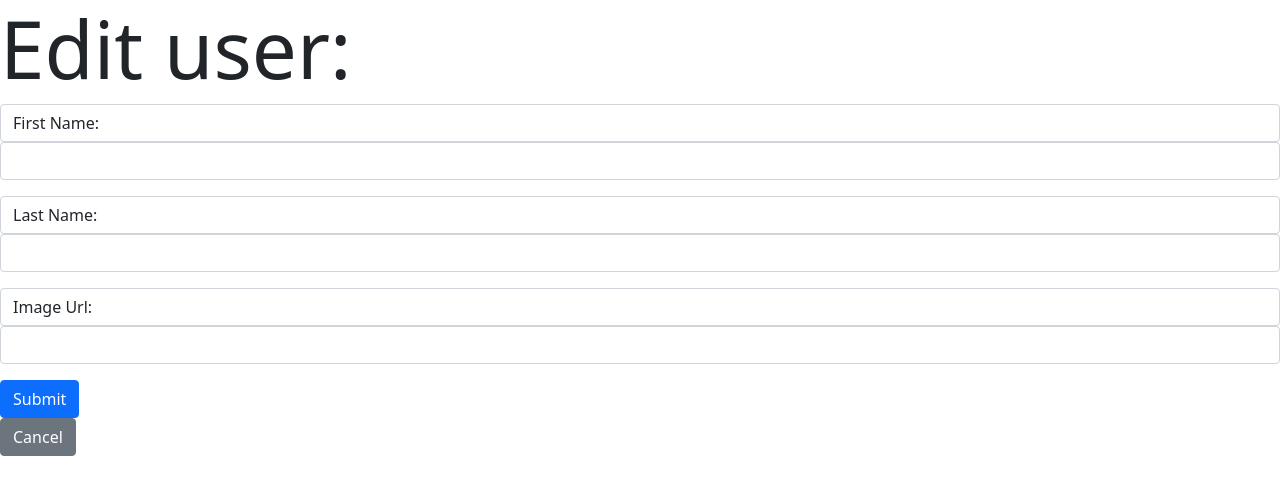
After one commit to jim-francis/flask-blogly, a Flask app: template templates/edit.html in a window 1280 px wide. The commit adds this page. Shown: the top 495 px of the page. Run offline with Flask 2, Linux system fonts and the light colour scheme; the template is opened without the code that fills it, so the values that code supplies are empty.

Commit message:
Implement edit user

```diff
--- a/app.py
+++ b/app.py
@@ -46,3 +46,20 @@ def create_new_user():
     db.session.commit()
 
     return redirect("/users")
+
+@app.route('/users/<int:user_id>/edit')
+def show_edit_form(user_id):
+    user = User.query.get_or_404(user_id)
+    return render_template('edit.html', user=user)
+
+@app.route('/users/<int:user_id>/edit', methods=["POST"])
+def edit_user(user_id):
+    user = User.query.get_or_404(user_id)
+    user.first_name = request.form["first_name"]
+    user.last_name = request.form["last_name"]
+    user.img_url = request.form["img_url"]
+
+    db.session.add(user)
+    db.session.commit()
+
+    return redirect("/users")
--- a/templates/details.html
+++ b/templates/details.html
@@ -5,4 +5,6 @@
 <img src="{{user.img_url}}" alt="">
 <p>First Name: {{user.first_name}}</p>
 <p>Last Name: {{user.last_name}}</p>
+<a href="/users/{{user.id}}/edit"><button class="btn btn-primary">Edit</button></a>
+<a href="/users"><button class="btn btn-danger">Delete</button></a>
 {% endblock %}
--- /dev/null
+++ b/templates/edit.html
@@ -0,0 +1,23 @@
+{% extends 'base.html' %}
+{% block title %}Add a user{% endblock %}
+{%block content%}
+<h1 class="display-1">Edit user: {{user.first_name}} {{user.last_name}}</h1>
+<form method="POST">
+    <div class="mb-3">
+    <label for="first_name" class="form-control">First Name:</label>
+    <input type="text" name="first_name" class="form-control" value="{{user.first_name}}">
+    </div>
+    <div class="mb-3">
+    <label for="last_name" class="form-control">Last Name:</label>
+    <input type="text" name="last_name" class="form-control" value="{{user.last_name}}">
+    </div>
+    <div class="mb-3">
+    <label for="img_url" class="form-control">Image Url:</label>
+    <input type="text" name="img_url" class="form-control" value="{{user.img_url}}">
+    </div>
+    <button type="submit" class="btn btn-primary">Submit</button>
+</form>
+<a href="/users"><button class="btn btn-secondary">Cancel</button></a>
+
+
+{%endblock%}
```
